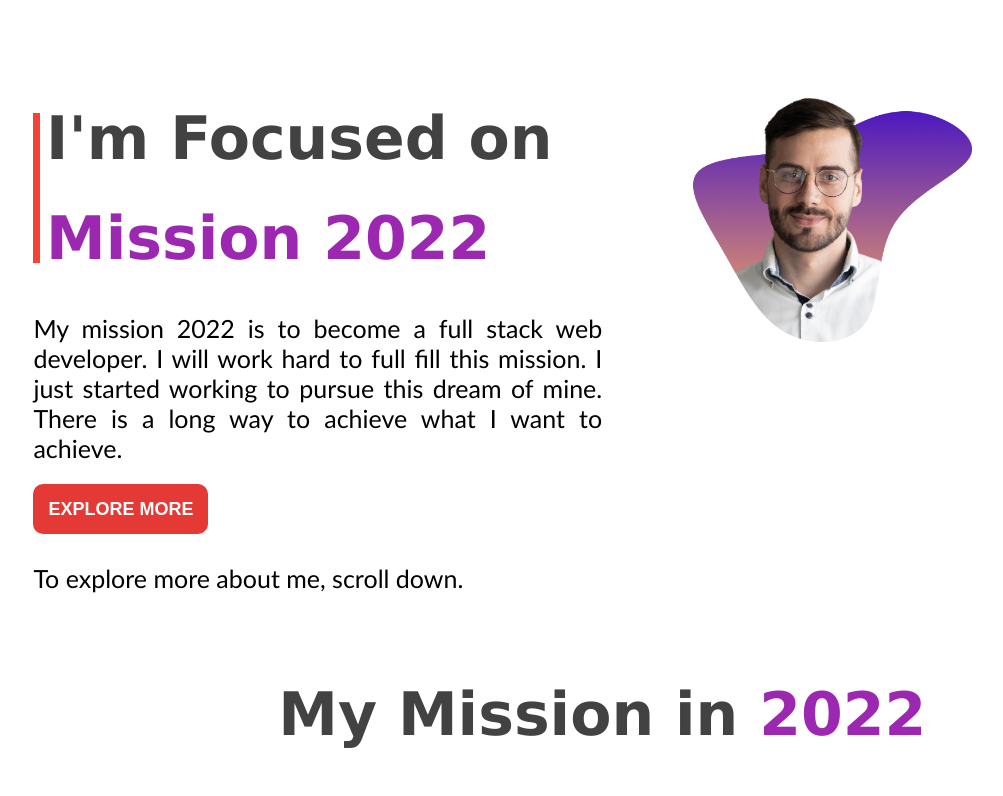
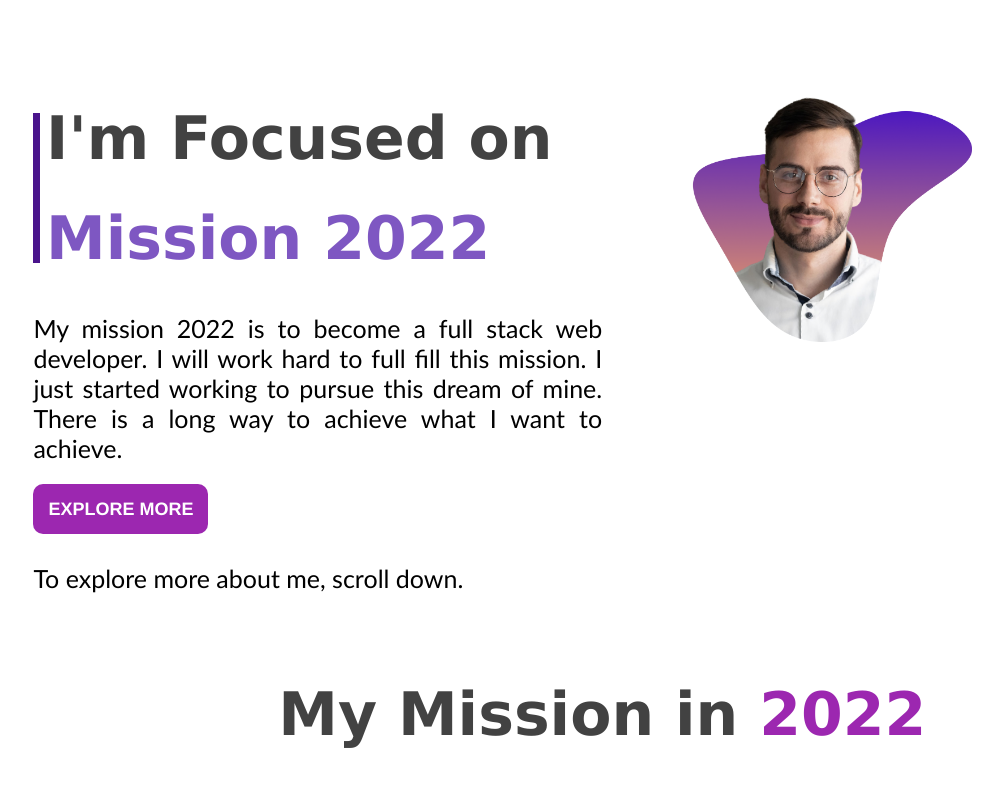
Before and after one commit to limonzishad/assignmentOne, a plain HTML site: page index.html in a window 1280 px wide. Shown: the top 796 px of the page, without its empty margins (101-1104 px from the left). Drawn offline with Linux system fonts and the light colour scheme; a web font is replaced by a local one.

Commit message:
color updated

```diff
--- a/css/style.css
+++ b/css/style.css
@@ -27,20 +27,9 @@ p{
 }
 
 .firstHeader{
-    border-left: 7px solid #F44336;
+    border-left: 7px solid #4a148c;
     line-height: 50px;
     padding-left: 1%;
-}
-
-.linkButton{
-    background-color:#E53935;
-    text-decoration: none;
-    color: white;
-    padding: 15px;
-    font-family: 'Share Tech Mono', sans-serif;
-    font-size: 18px;
-    font-weight: 700;
-    border-radius: 10px;
 }
 
 footer{
@@ -48,7 +37,7 @@ footer{
     left:0;
     right:0;
     padding: 2%;
-    background-color:#263238;
+    background-color: black;
     text-align:center;
     color:white;
     font-family: 'Sonsie One', 'cursive';
--- a/index.html
+++ b/index.html
@@ -18,14 +18,14 @@
         <div class="divWidth">
             <div class="firstHeader">
                 <h2>I'm Focused on</h2>
-                <h2><span style="color:#9C27B0;">Mission 2022</span></h2>
+                <h2><span style="color:#7e57c2;">Mission 2022</span></h2>
             </div>
             <p>
                 My mission 2022 is to become a full stack web developer. I will work hard to full fill this mission. I
                 just started working to pursue this dream of mine. There is a long way to achieve what I want to
                 achieve.
             </p>
-            <a class="linkButton" href="#" terget="_blank">EXPLORE MORE</a>
+            <a class="sameButton" href="#" terget="_blank">EXPLORE MORE</a>
             <br>
             <br>
             <p>To explore more about me, scroll down.</p>
```
